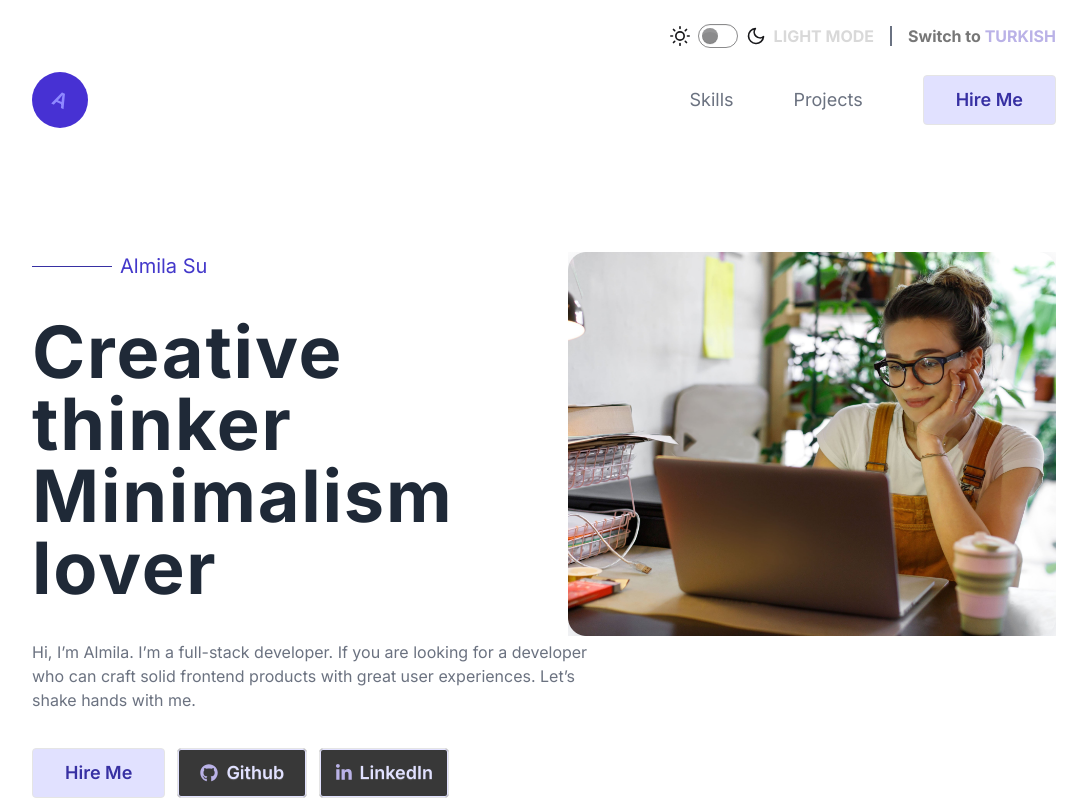
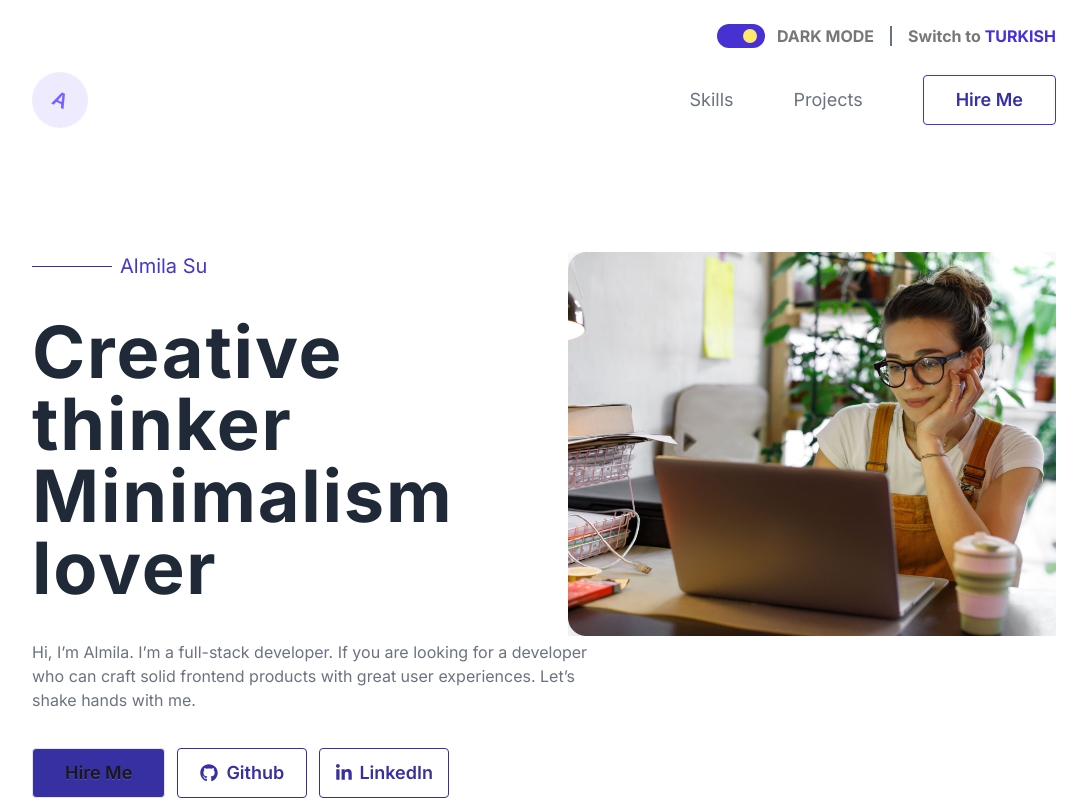
Before and after one commit to FatihPehlevan/WiT-Frontend-Portfolio-Challenge, a React (Vite) app: page / in a window 1280 px wide. Shown: the top 800 px of the page, without its empty margins (96-1183 px from the left). Built offline with nearby package versions, Linux system fonts and the light colour scheme.

Commit message:
Theme switch implemented

```diff
--- a/src/App.jsx
+++ b/src/App.jsx
@@ -6,8 +6,6 @@ import Projects from '@/components/Projects';
 import Footer from '@/components/Footer';
 import LangSwitchContextProvider from './contexts/LangSwitchContext';
 import ThemeSwitchContextProvider from './contexts/ThemeSwitchContext';
-import { useContext } from 'react';
-import { ThemeSwitchContext } from '@/contexts/ThemeSwitchContext';
 
 function App() {
   return (
--- a/src/components/Header.jsx
+++ b/src/components/Header.jsx
@@ -8,7 +8,7 @@ export default function Header() {
   return (
     <header className="w-4/5 mx-auto grid grid-cols-2 gap-y-6 lg:max-w-7xl">
       <div className="col-start-1 row-start-1 lg:row-start-2 avatar avatar-placeholder">
-        <div className="bg-logo text-logo-text w-14 rounded-full">
+        <div className="text-[#7B61FF] bg-[#EEEBFF] dark:bg-logo dark:text-logo-text w-14 rounded-full">
           <span className="text-xl rotate-25 font-inter font-semibold">A</span>
         </div>
       </div>
@@ -25,7 +25,7 @@ export default function Header() {
         <a className="text-dark-header-titles" href="#profile">
           {language === 'en' ? 'Projects' : 'Projeler'}
         </a>
-        <button className="btn btn-soft font-inter bg-dark-cta-button-bg text-button-text lg:text-lg lg:px-8 py-6">
+        <button className="btn btn-soft font-inter bg-white dark:bg-dark-cta-button-bg  border-[#4731D3] text-button-text lg:text-lg lg:px-8 py-6">
           {language === 'en' ? 'Hire Me' : 'İletişime Geç'}
         </button>
       </nav>
--- a/src/components/Hero.jsx
+++ b/src/components/Hero.jsx
@@ -38,21 +38,21 @@ export default function Hero() {
         {heroTxt.summary}
       </p>
       <div className="flex flex-col gap-1 lg:flex-row lg:gap-3 lg:col-start-1 lg:row-start-5">
-        <button className="btn btn-soft font-inter bg-dark-cta-button-bg text-button-text lg:text-lg lg:px-8 lg:py-6">
+        <button className="btn btn-soft font-inter bg-[#3730A3] dark:bg-dark-cta-button-bg dark:text-button-text lg:text-lg lg:px-8 lg:py-6">
           {heroTxt.buttonText}
         </button>
         <div className="grid grid-cols-2 gap-1 lg:gap-3">
-          <button className="btn btn-soft font-roboto ring-1 ring-inset ring-dark-cta-button-bg bg-dark-link-bg text-dark-cta-button-bg flex w-full items-center justify-center gap-2 lg:text-lg lg:px-6 lg:py-6 lg:w-32.5">
+          <button className="btn btn-soft font-roboto border border-[#3730A3] dark:border-dark-cta-button-bg bg-white dark:bg-dark-link-bg text-[#3730A3] dark:text-dark-cta-button-bg flex w-full items-center justify-center gap-2 lg:text-lg lg:px-6 lg:py-6 lg:w-32.5">
             <FontAwesomeIcon
-              className="text-dark-tertiary"
+              className="text-[#3730A3] dark:text-dark-tertiary"
               icon={faGithub}
               aria-hidden="true"
             />
             <span className="font-inter">Github</span>
           </button>
-          <button className="btn btn-soft font-roboto ring-1 ring-inset ring-dark-cta-button-bg bg-dark-link-bg text-dark-cta-button-bg flex w-full items-center justify-center gap-2 lg:text-lg lg:px-8 lg:py-6 lg:w-32.5">
+          <button className="btn btn-soft font-roboto border border-[#3730A3] dark:border-dark-cta-button-bg bg-white dark:bg-dark-link-bg text-[#3730A3] dark:text-dark-cta-button-bg flex w-full items-center justify-center gap-2 lg:text-lg lg:px-8 lg:py-6 lg:w-32.5">
             <FontAwesomeIcon
-              className="text-dark-tertiary"
+              className="text-[#3730A3] dark:text-dark-tertiary"
               icon={faLinkedinIn}
               aria-hidden="true"
             />
--- a/src/components/LanguageSwitcher.jsx
+++ b/src/components/LanguageSwitcher.jsx
@@ -13,12 +13,18 @@ export default function LanguageSwitcher() {
         <span className="hidden lg:inline">
           {language === 'en' ? (
             <span className="text-dark-header-aux">
-              Switch to <span className="text-dark-tertiary">TURKISH</span>
+              Switch to{' '}
+              <span className="text-[#4731D3] dark:text-dark-tertiary">
+                TURKISH
+              </span>
             </span>
           ) : (
             <span className="text-dark-header-aux">
               {' '}
-              <span className="text-dark-tertiary">İNGİLİZCE</span>'ye geç
+              <span className="text-[#4731D3] dark:text-dark-tertiary">
+                İNGİLİZCE
+              </span>
+              'ye geç
             </span>
           )}
         </span>
--- a/src/components/ProjectCard.jsx
+++ b/src/components/ProjectCard.jsx
@@ -5,7 +5,7 @@ export default function ProjectCard({ project }) {
   const { img, title, summary, tags } = project;
   const { language } = useContext(LangSwitchContext);
   return (
-    <div className="card w-full shadow-sm ">
+    <div className="card w-full">
       <figure>
         <img src={img} />
       </figure>
@@ -18,17 +18,17 @@ export default function ProjectCard({ project }) {
           {tags.map((tag, index) => (
             <div
               key={index}
-              className="badge badge-outline font-inter bg-white text-[#3730A3] dark:text-logo-text dark:bg-dark-link-bg pb-0.5 leading-none"
+              className="badge badge-outline rounded-md font-inter bg-white text-[#3730A3] dark:text-logo-text dark:bg-dark-link-bg pb-0.5 leading-none"
             >
               {tag}
             </div>
           ))}
         </div>
         <div className="flex justify-between underline underline-offset-2 pt-1 font-inter lg:font-medium">
-          <span className="text-[#3730A3] dark:text-dark-cta-button-bg">
+          <span className="text-[#3730A3] dark:text-dark-cta-button-bg underline underline-offset-2">
             Github
           </span>
-          <span className="text-[#3730A3] dark:text-dark-cta-button-bg">
+          <span className="text-[#3730A3] dark:text-dark-cta-button-bg underline underline-offset-2">
             {language === 'en' ? 'View Site' : 'Siteyi Gör'}
           </span>
         </div>
--- a/src/components/ThemeSwitcher.jsx
+++ b/src/components/ThemeSwitcher.jsx
@@ -16,48 +16,45 @@ export default function ThemeSwitcher() {
   }, [theme]);
 
   return (
-    <>
-      <label className="flex cursor-pointer gap-2 pr-4 items-center">
-        <svg
-          xmlns="http://www.w3.org/2000/svg"
-          width="20"
-          height="20"
-          viewBox="0 0 24 24"
-          fill="none"
-          stroke="currentColor"
-          strokeWidth="2"
-          strokeLinecap="round"
-          strokeLinejoin="round"
+    <button
+      type="button"
+      role="switch"
+      aria-checked={theme === 'dark'}
+      onClick={() => setTheme(theme === 'dark' ? 'light' : 'dark')}
+      className="flex cursor-pointer items-center gap-3 pr-4"
+    >
+      <span
+        className={`relative inline-flex h-8 w-16 items-center rounded-full transition-colors duration-300 zoom-75 ${
+          theme === 'dark' ? 'bg-[#3A3A3A]' : 'bg-[#4731D3]'
+        }`}
+      >
+        <span
+          className={`flex h-6 w-6 items-center justify-center transform transition-transform duration-300 ease-in-out ${
+            theme === 'dark' ? 'translate-x-1' : 'translate-x-8'
+          }`}
         >
-          <circle cx="12" cy="12" r="5" />
-          <path d="M12 1v2M12 21v2M4.2 4.2l1.4 1.4M18.4 18.4l1.4 1.4M1 12h2M21 12h2M4.2 19.8l1.4-1.4M18.4 5.6l1.4-1.4" />
-        </svg>
-        <input
-          type="checkbox"
-          value={theme}
-          onChange={() => {
-            setTheme(theme === 'dark' ? 'light' : 'dark');
-          }}
-          checked={theme === 'dark'}
-          className="toggle theme-controller"
-        />
-        <svg
-          xmlns="http://www.w3.org/2000/svg"
-          width="20"
-          height="20"
-          viewBox="0 0 24 24"
-          fill="none"
-          stroke="currentColor"
-          strokeWidth="2"
-          strokeLinecap="round"
-          strokeLinejoin="round"
-        >
-          <path d="M21 12.79A9 9 0 1 1 11.21 3 7 7 0 0 0 21 12.79z"></path>
-        </svg>
-        <span className="hidden font-inter font-bold text-dark-theme-switch-text lg:inline ">
-          {language === 'en' ? 'LIGHT MODE' : 'AÇIK MOD'}
+          {theme === 'dark' ? (
+            <svg
+              className="h-6 w-6 fill-[#FFE86E] text-[#FFE86E]"
+              viewBox="0 0 24 24"
+            >
+              <path d="M18.6 5A8.5 8.5 0 1 0 19.0 19A7 7 0 0 1 18.6 5Z" />
+            </svg>
+          ) : (
+            <span className="h-4.5 w-4.5 rounded-full bg-[#FFE86E]" />
+          )}
         </span>
-      </label>
-    </>
+      </span>
+
+      <span className="hidden font-inter font-bold text-[#777777] dark:text-dark-theme-switch-text lg:inline select-none">
+        {language === 'en'
+          ? theme === 'dark'
+            ? 'LIGHT MODE'
+            : 'DARK MODE'
+          : theme === 'dark'
+            ? 'AÇIK MOD'
+            : 'KOYU MOD'}
+      </span>
+    </button>
   );
 }
```
